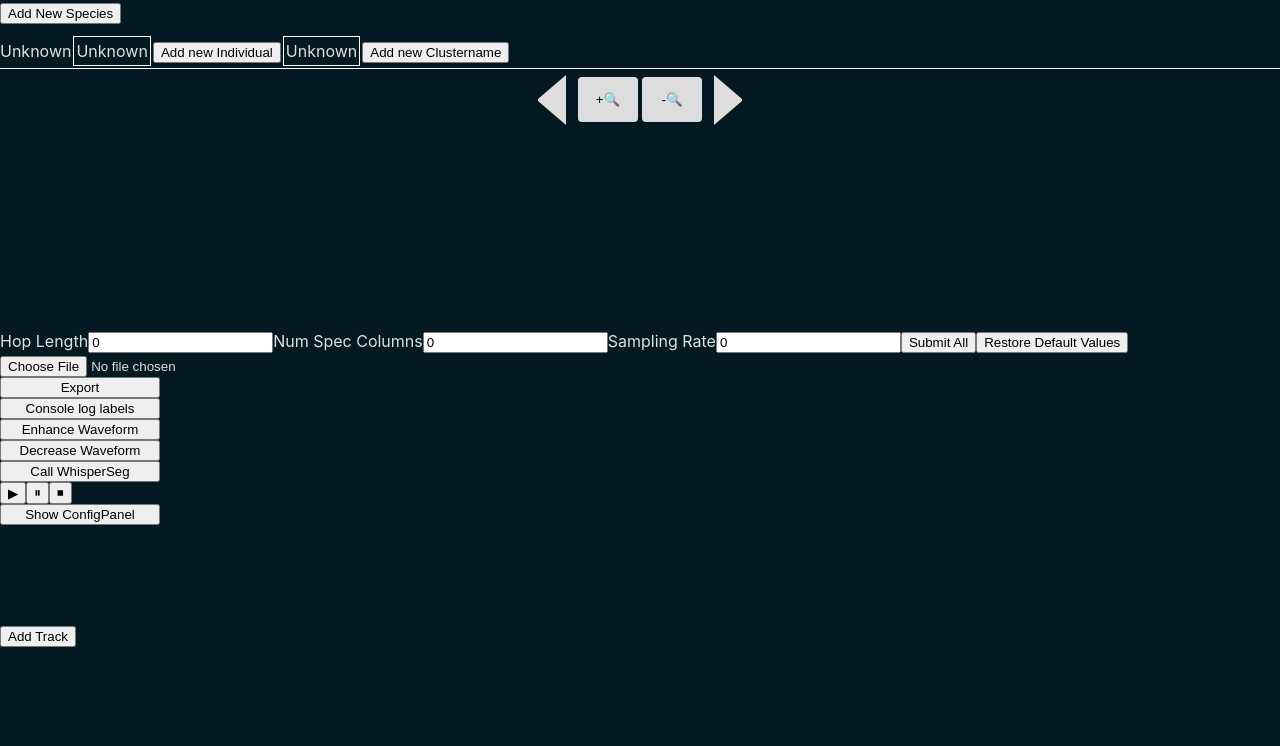
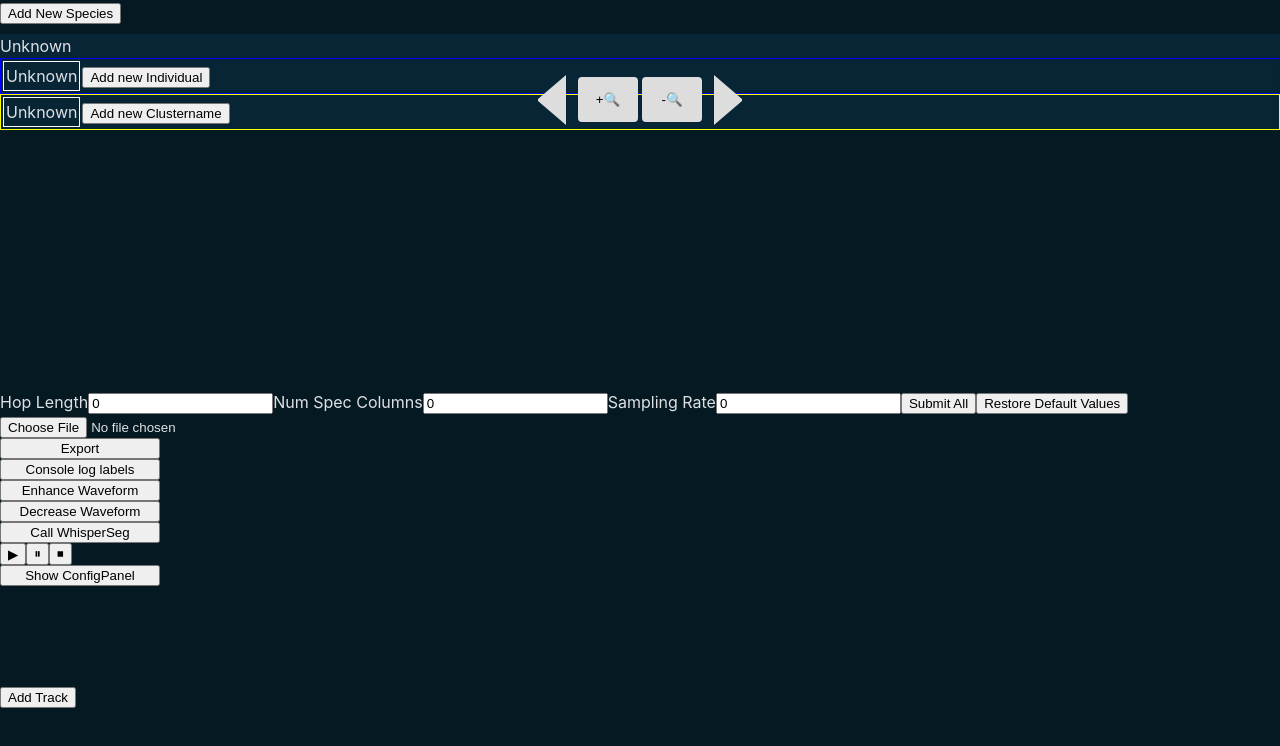
Before and after one commit to nccratliri-ml-wp/vocal-annotation-frontend, a React (Vite) app: page / in a window 1280 px wide. Shown: the top 746 px of the page. Built offline with nearby package versions, Linux system fonts and the light colour scheme.

Commit message:
smaller fix in stylesheet

```diff
--- a/src/AnnotationLabels.jsx
+++ b/src/AnnotationLabels.jsx
@@ -62,6 +62,8 @@ function AnnotationLabels () {
                         className='species'
                     >
                         {species.name}
+
+                        <div className='individual-btn-container'>
                             {
                                 species.individuals.map( individual =>
                                     <div
@@ -73,6 +75,9 @@ function AnnotationLabels () {
                                 )
                             }
                             <button onClick={() => addNewIndividual(species.id)}>Add new Individual</button>
+                        </div>
+
+                        <div className='clustername-btn-container'>
                         {
                             species.clusternames.map( clustername =>
                                 <div
@@ -85,6 +90,8 @@ function AnnotationLabels () {
                         }
                             <button onClick={() => addNewClustername(species.id)}>Add new Clustername</button>
                         </div>
+
+                    </div>
                 )
             }
         </div>
--- a/src/index.css
+++ b/src/index.css
@@ -234,8 +234,13 @@ html, body {
 }
 
 .species{
-  border-bottom: 1px solid white;
+  /*border-bottom: 1px solid white;*/
+  background-color: #082536;
   margin: 10px 0;
+}
+
+.individual-btn-container{
+  border: 1px solid blue;
 }
 
 .individual-btn{
@@ -243,6 +248,10 @@ html, body {
   border: 1px solid white;
   padding: 2px;
   margin: 2px;
+}
+
+.clustername-btn-container{
+  border: 1px solid yellow;
 }
 
 .clustername-btn{
```
Lines whose indentation alone changed are shown as unchanged.
